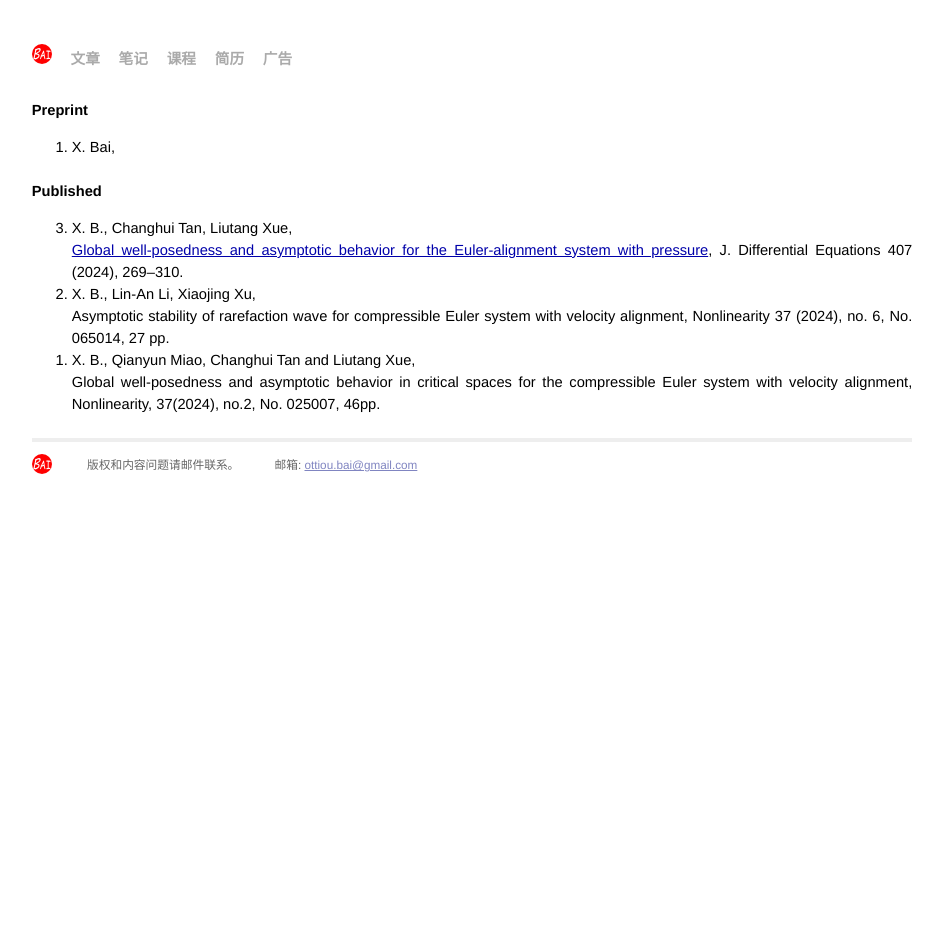
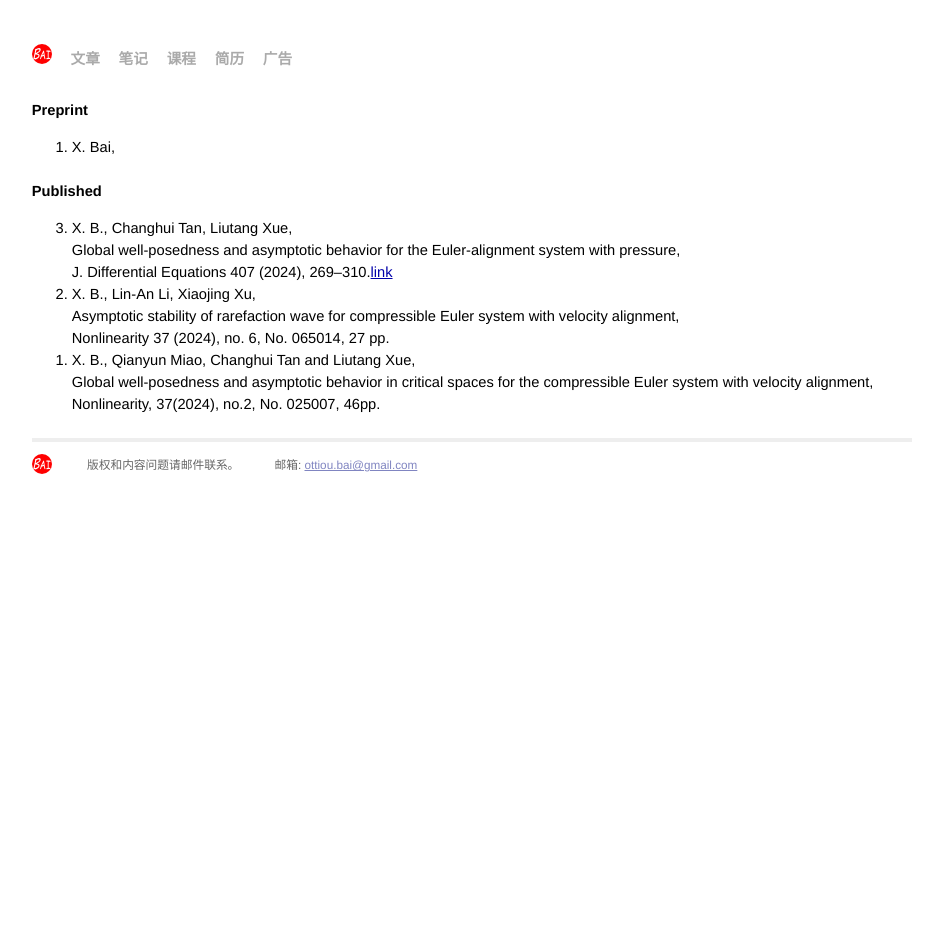
Before and after one commit to xiang-bai/xiang-bai.github.io, a Jekyll site: the page built from papers.md, in a window 1280 px wide. Shown: the whole page, without its empty margins (168-1111 px from the left). Built offline with Jekyll 4.4.1, drawn with Linux system fonts in a browser that asks for light colours.

Commit message:
Update papers.md

```diff
--- a/papers.md
+++ b/papers.md
@@ -37,8 +37,8 @@ ul {
     <br>
     <h1>Published</h1>
     <ol reversed="reversed">
-        <li> X. B., Changhui Tan, Liutang Xue,<br><a href="https://doi.org/10.1016/j.jde.2024.06.020">Global well-posedness and asymptotic behavior for the Euler-alignment system with pressure</a>, J. Differential Equations 407 (2024), 269–310.</li>
-      <li> X. B., Lin-An Li, Xiaojing Xu, <br>Asymptotic stability of rarefaction wave for compressible Euler system with velocity alignment, Nonlinearity 37 (2024), no. 6, No. 065014, 27 pp. </li>
-      <li> X. B., Qianyun Miao, Changhui Tan and Liutang Xue, <br>Global well-posedness and asymptotic behavior in critical spaces for the compressible Euler system with velocity alignment, Nonlinearity, 37(2024), no.2, No. 025007, 46pp. </li>
+        <li> X. B., Changhui Tan, Liutang Xue,<br>Global well-posedness and asymptotic behavior for the Euler-alignment system with pressure, <br>J. Differential Equations 407 (2024), 269–310.<a href="https://doi.org/10.1016/j.jde.2024.06.020">link</a></li>
+      <li> X. B., Lin-An Li, Xiaojing Xu, <br>Asymptotic stability of rarefaction wave for compressible Euler system with velocity alignment, <br>Nonlinearity 37 (2024), no. 6, No. 065014, 27 pp. </li>
+      <li> X. B., Qianyun Miao, Changhui Tan and Liutang Xue, <br>Global well-posedness and asymptotic behavior in critical spaces for the compressible Euler system with velocity alignment, <br>Nonlinearity, 37(2024), no.2, No. 025007, 46pp. </li>
     </ol>
 </div>
```
